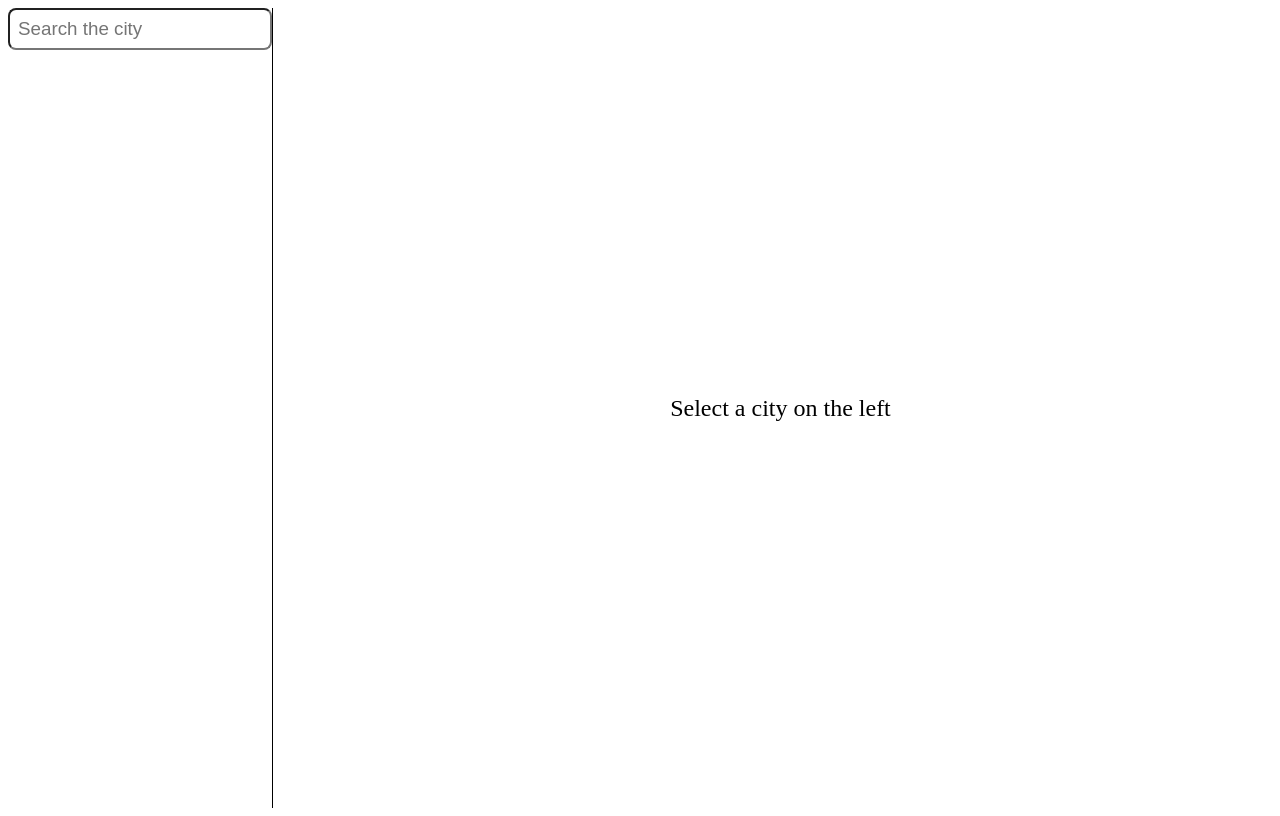
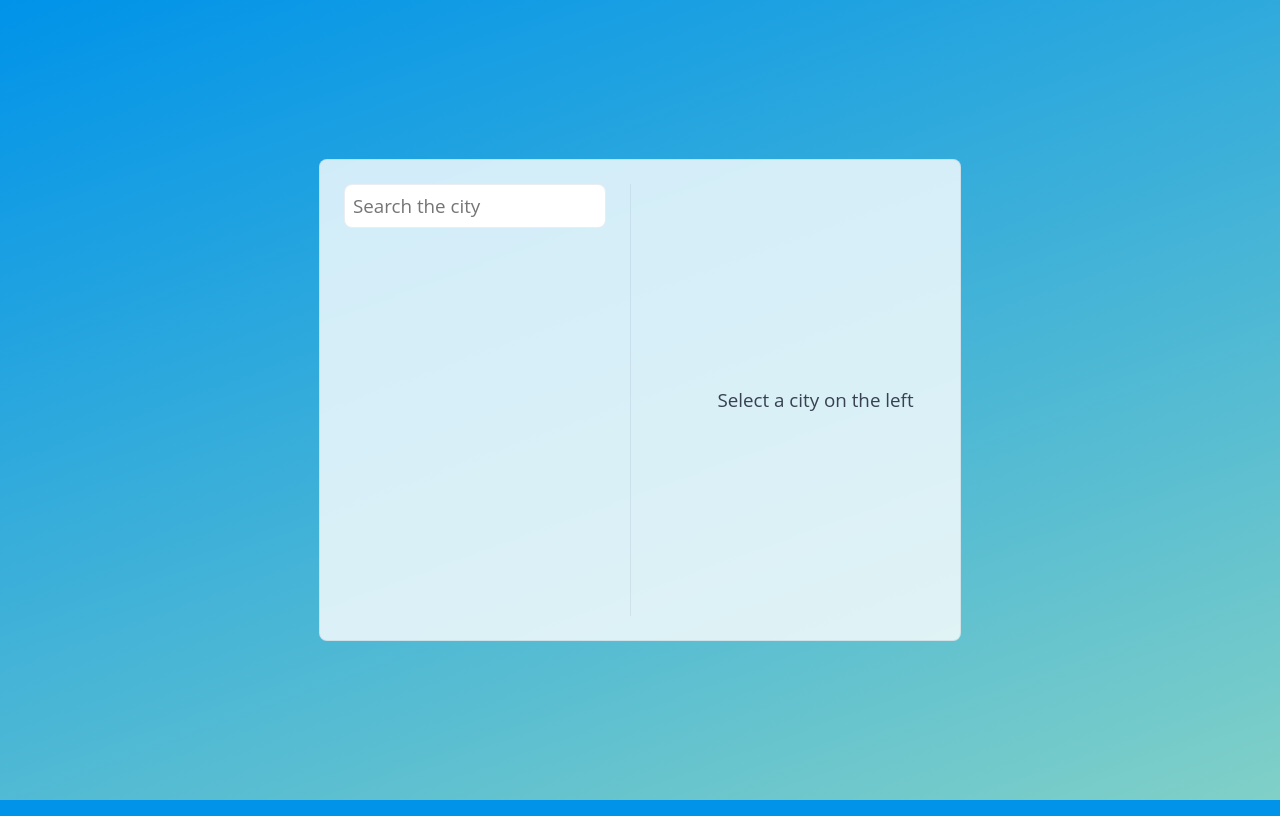
Before and after one commit to Massolari/effect-weather-app, a website built with Parcel: page src/index.html in a window 1280 px wide. Built offline with nearby package versions, Linux system fonts and the light colour scheme.

Commit message:
feat: improve styling

```diff
--- a/src/styles.scss
+++ b/src/styles.scss
@@ -1,34 +1,67 @@
+* {
+  --font-size: 1.175rem;
+  --border-color: #94a3b833;
+  --spacing: 0.5rem;
+}
+
+body {
+  padding: 0;
+  margin: 0;
+  height: 100vh;
+  font-family: "Open Sans", sans-serif;
+  font-optical-sizing: auto;
+  background-color: #0093e9;
+  background-image: linear-gradient(160deg, #0093e9 0%, #80d0c7 100%);
+  display: flex;
+  flex-direction: row;
+  align-items: center;
+  color: #374151;
+}
+
 main {
-  width: 100%;
+  width: 50%;
   display: grid;
   grid-template-columns: 1fr 4fr;
   gap: 1rem;
-  height: 100vh;
+  height: 60vh;
+  margin: 0 auto;
+  border: 1px solid var(--border-color);
+  background-color: rgb(255 255 255 / 0.8);
+  border-radius: var(--spacing);
+  font-size: var(--font-size);
 }
 
 .city-selector {
-  border-right: 1px solid #000;
-  display: flex;
-  flex-direction: column;
-  align-items: center;
+  border-right: 1px solid var(--border-color);
+  margin: 1.5rem;
+  padding-right: 1.5rem;
 
   input {
-    font-size: 1.175rem;
-    border-radius: 0.5rem;
-    padding: 0.5rem;
+    border: 1px solid var(--border-color);
+    font-size: var(--font-size);
+    font-family: inherit;
+    border-radius: var(--spacing);
+    padding: var(--spacing);
+
+    &:focus {
+      outline: none;
+      border-color: #80d0c7;
+    }
   }
 
   ul {
-    width: 80%;
+    width: 100%;
+    padding: var(--spacing) 0;
+    margin: 0;
 
     li {
       list-style: none;
-      padding: 0.5rem;
+      padding: var(--spacing);
       cursor: pointer;
       transition: background-color 0.3s;
 
       &:hover {
-        background-color: #f0f0f0;
+        background-color: #80d0c7;
       }
     }
   }
@@ -39,5 +72,5 @@ main {
   flex-direction: column;
   justify-content: center;
   align-items: center;
-  font-size: 1.5rem;
+  font-size: var(--font-size);
 }
```
